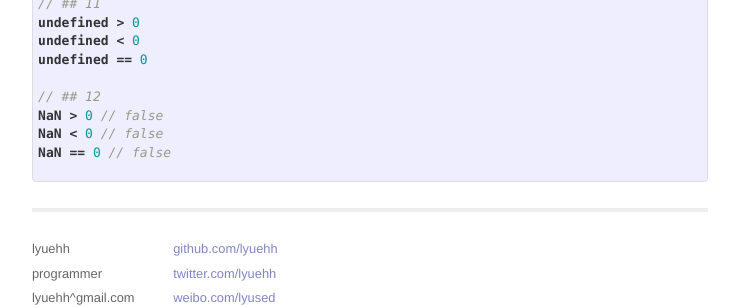
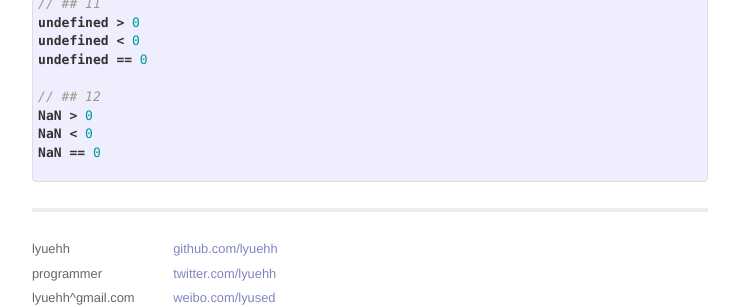
Before and after one commit to lyuehh/blog, a Jekyll site: the page built from _posts/2013-12-29-javascript-note-part3.markdown, in a window 1280 px wide and 900 px high, scrolled down 8004 px. Shown: the part 558-865 px from the top of the window, without its empty margins (270-1009 px from the left). Built offline with Jekyll 4.4.1, drawn with Linux system fonts in a browser that asks for light colours; nearby versions of some CDN libraries; Markdown is read by kramdown in place of the engine named in the settings.

Commit message:
remove answer

````diff
--- a/_posts/2013-12-29-javascript-note-part3.markdown
+++ b/_posts/2013-12-29-javascript-note-part3.markdown
@@ -466,8 +466,8 @@ undefined < 0
 undefined == 0
 
 // ## 12
-NaN > 0 // false
-NaN < 0 // false
-NaN == 0 // false
+NaN > 0
+NaN < 0
+NaN == 0
 
 ```
````
